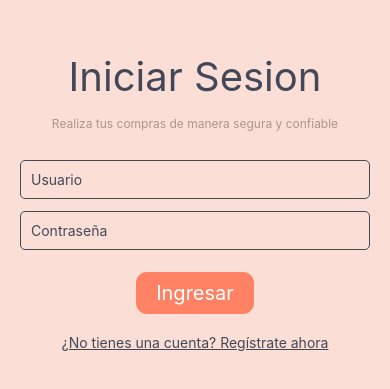
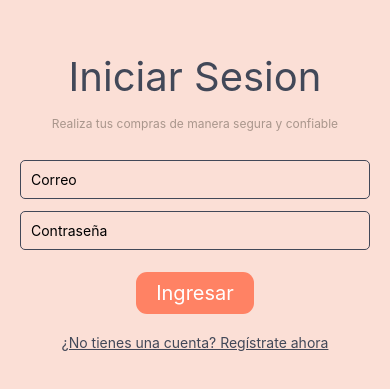
Before and after one commit to gabr13l195/carrito-compras-app, a React Native app: screen / in a window 390 px wide. Shown: the part 221-610 px from the top of the page. Built offline with nearby package versions, Linux system fonts and the light colour scheme.

Commit message:
Cambios momentaneos segun objetos

```diff
--- a/package.json
+++ b/package.json
@@ -9,16 +9,17 @@
     "web": "expo start --web"
   },
   "dependencies": {
+    "@react-native-masked-view/masked-view": "0.3.1",
     "@react-navigation/native": "^6.1.18",
     "@react-navigation/stack": "^6.4.1",
     "expo": "~51.0.24",
     "expo-status-bar": "~1.12.1",
     "react": "18.2.0",
     "react-native": "0.74.3",
+    "react-native-gesture-handler": "~2.16.1",
     "react-native-safe-area-context": "4.10.5",
     "react-native-screens": "3.31.1",
-    "react-native-gesture-handler": "~2.16.1",
-    "@react-native-masked-view/masked-view": "0.3.1"
+    "react-native-vector-icons": "^10.1.0"
   },
   "devDependencies": {
     "@babel/core": "^7.20.0",
--- a/src/components/Styles.tsx
+++ b/src/commons/Styles.tsx
@@ -1,5 +1,7 @@
 import { StyleSheet } from 'react-native';
-import { PRIMARY_COLOR, SECOND_COLOR, THIRD_COLOR } from '../commons/constant';
+import { PRIMARY_COLOR, SECOND_COLOR, THIRD_COLOR } from './Constant';
+
+
 
 export const styles = StyleSheet.create({
     container: {
@@ -40,6 +42,13 @@ export const styles = StyleSheet.create({
         color: 'white',
         borderRadius: 11
     },
+    iconPassword:{
+        color: SECOND_COLOR,
+        position: 'absolute',
+        right: 20,
+        zIndex: 1,
+        marginTop: 19
+    },
     linkText: {
         marginTop: 20,
         color: PRIMARY_COLOR,
--- a/src/commons/constant.tsx
+++ b/src/commons/constant.tsx
@@ -1,3 +1,3 @@
-export const PRIMARY_COLOR='#424858'
-export const SECOND_COLOR='#FF8264'
-export const THIRD_COLOR='#FBDFD6'
+export const PRIMARY_COLOR='#424858' //Letras gris
+export const SECOND_COLOR='#FF8264'  //Boton
+export const THIRD_COLOR='#FBDFD6'  //Fondo
--- /dev/null
+++ b/src/components/ButtonComponent.tsx
@@ -0,0 +1,17 @@
+import React from 'react'
+import { Text, TouchableOpacity } from 'react-native'
+import { styles } from '../commons/Styles'
+
+interface Props{
+    textButton: string;
+    onPress: ()=> void;
+}
+
+export const ButtonComponent = ({textButton, onPress}:Props) => {
+    return (
+        <TouchableOpacity
+            onPress={onPress}>
+                <Text style={styles.button}>{textButton}</Text>
+        </TouchableOpacity>
+    )
+}
--- /dev/null
+++ b/src/components/InputComponent.tsx
@@ -0,0 +1,26 @@
+import React from 'react'
+import { TextInput } from 'react-native-gesture-handler';
+import { styles } from '../commons/Styles';
+import { View } from 'react-native';
+
+interface Props {
+    placeholder: string;
+    handleSetValues: (name: string, value: string) => void;
+    name: string;
+    isPassword?: boolean;
+}
+
+export const InputComponent = (
+    { placeholder, name, handleSetValues,
+        isPassword = false}: Props) => {
+    return (
+        <View style={styles.input}>
+            <TextInput
+                placeholder={placeholder}
+                keyboardType='default'
+                onChangeText={(value) => handleSetValues(name, value)}
+                secureTextEntry={isPassword}
+            />
+        </View>
+    )
+}
--- a/src/components/TitleComponent.tsx
+++ b/src/components/TitleComponent.tsx
@@ -1,6 +1,6 @@
 import React from 'react'
 import { Text, View } from 'react-native'
-import { styles } from './Styles';
+import { styles } from '../commons/Styles';
 
 interface Props{
     title: String;
--- a/src/navigator/StackNavigator.tsx
+++ b/src/navigator/StackNavigator.tsx
@@ -1,7 +1,7 @@
 import { createStackNavigator } from '@react-navigation/stack';
 import { InicioSesion } from '../screens/InicioSesion';
 import { Registrarse } from '../screens/Registrarse';
-import { PRIMARY_COLOR, THIRD_COLOR } from '../commons/constant';
+import { PRIMARY_COLOR, THIRD_COLOR } from '../commons/Constant';
 
 const Stack = createStackNavigator();
 
--- a/src/screens/InicioSesion.tsx
+++ b/src/screens/InicioSesion.tsx
@@ -1,49 +1,98 @@
 import React, { useState } from 'react';
-import { Text, View, TextInput, Button, TouchableOpacity } from 'react-native';
+import { Text, View, TextInput, Button, TouchableOpacity, Alert } from 'react-native';
 import { StackScreenProps } from '@react-navigation/stack';
-import { styles } from '../components/Styles';
+import { styles } from '../commons/Styles';
 import { TitleComponent } from '../components/TitleComponent';
 import { StatusBar } from 'expo-status-bar';
-import { PRIMARY_COLOR, THIRD_COLOR } from '../commons/constant';
+import { PRIMARY_COLOR, THIRD_COLOR, SECOND_COLOR } from '../commons/Constant';
+import { InputComponent } from '../components/InputComponent';
+import { ButtonComponent } from '../components/ButtonComponent';
+
+
 
 interface Props extends StackScreenProps<any, any> { };
 
+interface FormLogin{
+    usuario: string;
+    contraseña: string;
+}
+//Arrgelo de usuarios
+interface User{
+    id: number;
+    email: string;
+    password: string;
+}
+
 export const InicioSesion = ({ navigation }: Props) => {
-    const [username, setUsername] = useState('');
-    const [password, setPassword] = useState('');
+    //Arreglo de usuarios
+    const users: User[] =[
+        {id: 1, email:'wilmer@gmail.com', password:'1234'},
+        {id: 2, email:'gabriel@gmail.com', password:'1234'},
+    ]
 
-    const handleLogin = () => {
-        console.log("Intento de inicio de sesión:");
-        console.log("Usuario:", username);
-        console.log("Contraseña:", password);
-    };
+    //Aqui se toma los valores de input
+    const [formLogin, setFormLogin] = useState<FormLogin>({
+        usuario: '',
+        contraseña: ''
+    });
+    const handleSetValues=(name:string, value:string)=>{
+        setFormLogin({...formLogin, [name]:value})
+    }
+    const handleSingIn = () =>{
+        if(formLogin.usuario === ''|| formLogin.contraseña === ''){
+            Alert.alert(
+                'Error',
+                'Complete todos los campos'
+            )
+            return;
+        }
+
+        //Validar que exista usuario
+        if(verifyUser()===null){
+            Alert.alert(
+                'Error',
+                'Usuario y/o Contraseña incorrectas'
+            )
+        }
+        console.log(formLogin)
+    }
+
+    //Verificar si usuario esta en el arreglo
+    const verifyUser =()=>{
+        const existUser=users.filter(
+            user=>user.email=== formLogin.usuario &&
+            user.password===formLogin.contraseña)[0];
+        return existUser;
+    }
+
+    //Hook useState: Manipular visualizaion contraseña
+    const [hiddenPassword, setHiddenPassword] = useState<boolean>(true);
 
     return (
         <View style={styles.container}>
             <StatusBar backgroundColor={THIRD_COLOR} />
             <TitleComponent title='Iniciar Sesion' />
-            <Text style={styles.text} >Realiza tus compras de manera segura y confiable</Text>
-                <TextInput
-                    style={styles.input}
-                    placeholder="Usuario"
-                    value={username}
-                    onChangeText={setUsername}
+            <Text style={styles.text} >
+                Realiza tus compras de manera segura y confiable
+            </Text>
+                <InputComponent
+                    placeholder='Correo'
+                    handleSetValues={handleSetValues}
+                    name='email'/>
+                <InputComponent
+                    placeholder='Contraseña'
+                    handleSetValues={handleSetValues}
+                    name='password'
+                    isPassword={hiddenPassword}
                 />
-                <TextInput
-                    style={styles.input}
-                    placeholder="Contraseña"
-                    value={password}
-                    onChangeText={setPassword}
-                    secureTextEntry={true}
-                />
-
-            <TouchableOpacity onPress={handleLogin}>
-                <Text style={styles.button}>Ingresar</Text>
-            </TouchableOpacity>
-            <TouchableOpacity onPress={() => navigation.navigate('REGISTRO')}>
-                <Text style={styles.linkText}>
-                    ¿No tienes una cuenta? Regístrate ahora
-                </Text>
+            <ButtonComponent
+                textButton='Ingresar'
+                onPress={handleSingIn}/>
+            <TouchableOpacity
+                onPress={() => navigation.navigate('REGISTRO')}>
+                    <Text style={styles.linkText}>
+                        ¿No tienes una cuenta? Regístrate ahora
+                    </Text>
             </TouchableOpacity>
         </View>
     );
--- a/src/screens/Registrarse.tsx
+++ b/src/screens/Registrarse.tsx
@@ -1,10 +1,11 @@
 import React, { useState } from 'react';
 import { Text, View, TextInput, Button, ScrollView, StatusBar } from 'react-native';
-import { styles } from '../components/Styles';
-import { THIRD_COLOR } from '../commons/constant';
+import { styles } from '../commons/Styles';
+import { THIRD_COLOR } from '../commons/Constant';
 import { TouchableOpacity } from 'react-native-gesture-handler';
 import { NativeStackScreenProps } from 'react-native-screens/lib/typescript/native-stack/types';
 import { useNavigation } from '@react-navigation/native';
+import { TitleComponent } from '../components/TitleComponent';
 
 interface Props extends NativeStackScreenProps<any, any> { };
 
@@ -27,7 +28,7 @@ export const Registrarse = ({ navigation }: Props) => {
     return (
         <ScrollView contentContainerStyle={styles.container}>
             <StatusBar backgroundColor={THIRD_COLOR} />
-            <Text style={styles.title}>Regístrate</Text>
+            <TitleComponent title='Registrarse' />
             <TextInput
                 style={styles.input}
                 placeholder="Nombres"
```
Also changed, not shown: 1 other file (tests, documents, lock files or other folders).
